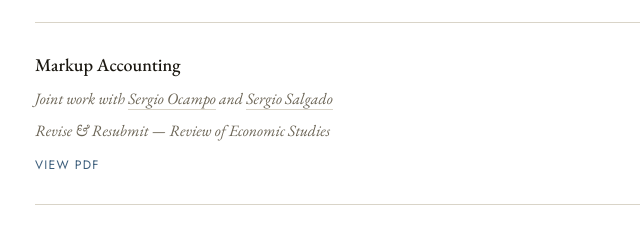
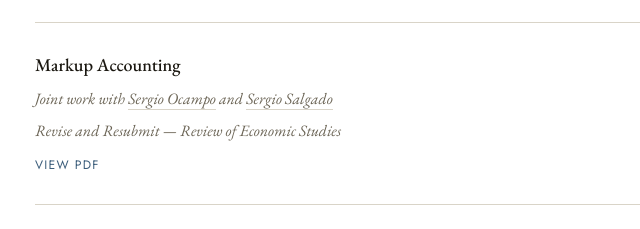
Before and after one commit to juansholguin/juansholguin.github.io, a plain HTML site: page index.html in a window 1280 px wide. Shown: the part 915-1144 px from the top of the page, 261-901 px from the left. Drawn offline with nearby package versions, Linux system fonts and the light colour scheme.

Commit message:
Update index.html

```diff
--- a/index.html
+++ b/index.html
@@ -661,7 +661,7 @@
             and
             <a href="https://sergiosalgado.net/" target="_blank" rel="noopener noreferrer">Sergio Salgado</a>
           </div>
-          <div class="paper-coauthors">Revise &amp; Resubmit — Review of Economic Studies</div>          <div class="paper-links">
+          <div class="paper-coauthors">Revise and Resubmit — Review of Economic Studies</div>          <div class="paper-links">
             <a class="paper-link" href="https://papers.ssrn.com/sol3/papers.cfm?abstract_id=7149478" target="_blank" rel="noopener noreferrer">View PDF</a>
           </div>
         </li>
```
